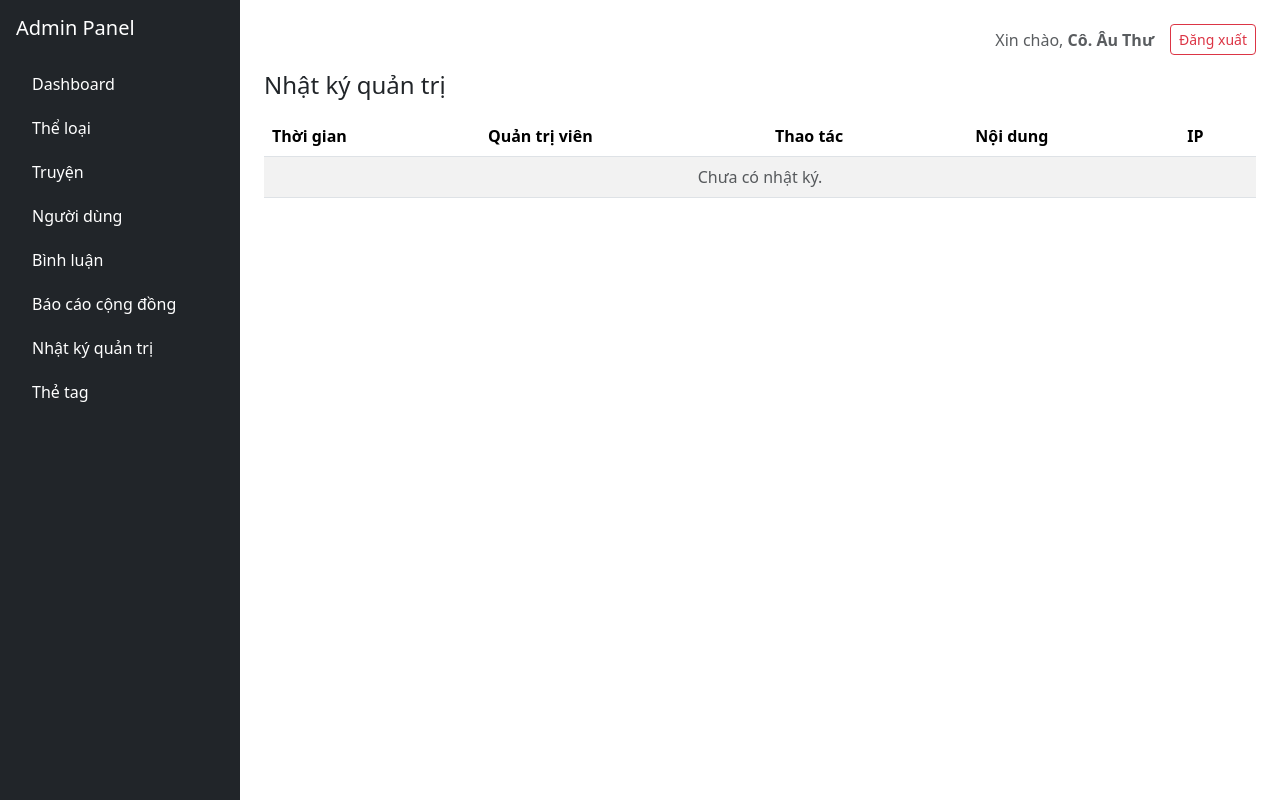
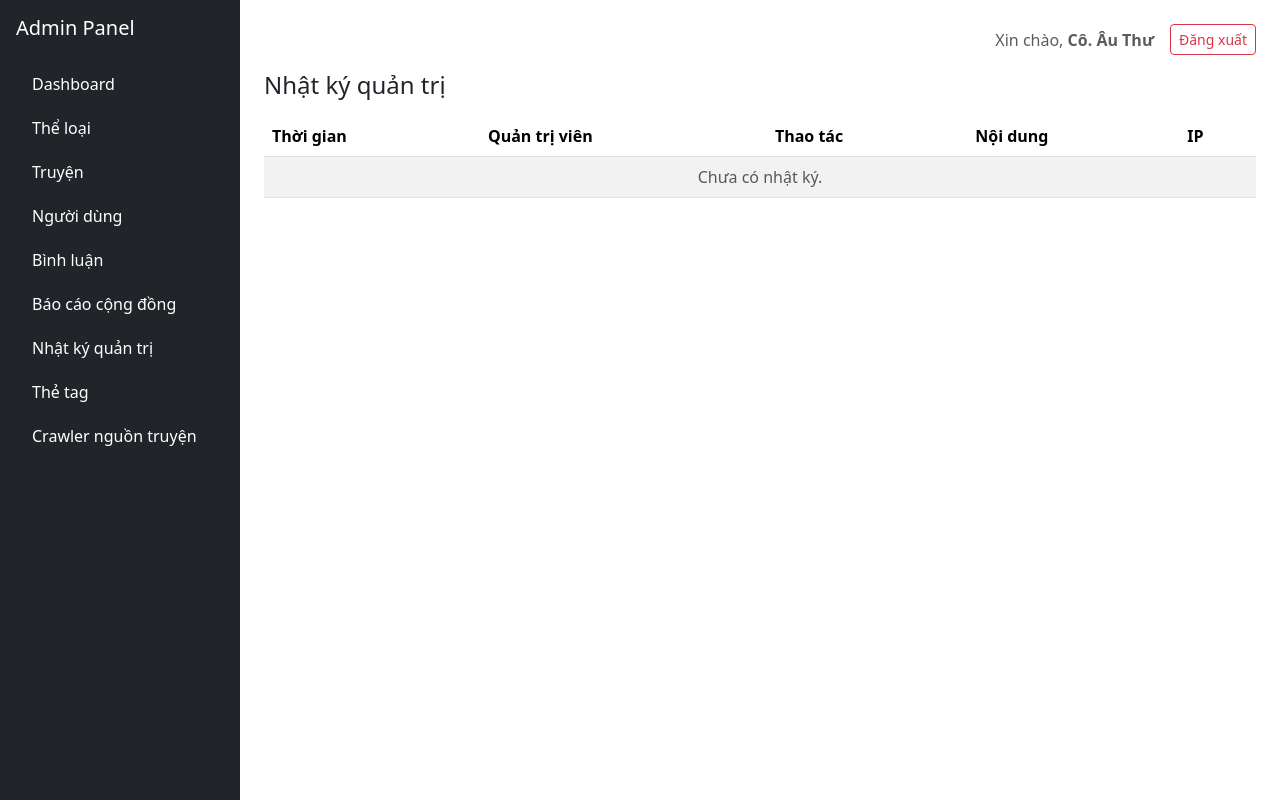
Before and after one commit to Nqn7749/WebTruyenChu, a Laravel app: page /admin/activity-logs in a window 1280 px wide. Run offline with Laravel 12, Linux system fonts and the light colour scheme; a user stored in the database is signed in; data comes from the database, SQL or seed files in the repository; data that the repository does not hold is empty.

Commit message:
Add crawler link to admin navigation

```diff
--- a/resources/views/layouts/admin.blade.php
+++ b/resources/views/layouts/admin.blade.php
@@ -19,6 +19,7 @@
             <li><a href="{{ route('admin.reports.index') }}" class="nav-link text-white">Báo cáo cộng đồng</a></li>
             <li><a href="{{ route('admin.activity-logs.index') }}" class="nav-link text-white">Nhật ký quản trị</a></li>
             <li><a href="{{ route('admin.tags.index') }}" class="nav-link text-white">Thẻ tag</a></li>
+            <li><a href="{{ route('admin.crawler.index') }}" class="nav-link text-white">Crawler nguồn truyện</a></li>
         </ul>
     </nav>
 
```
